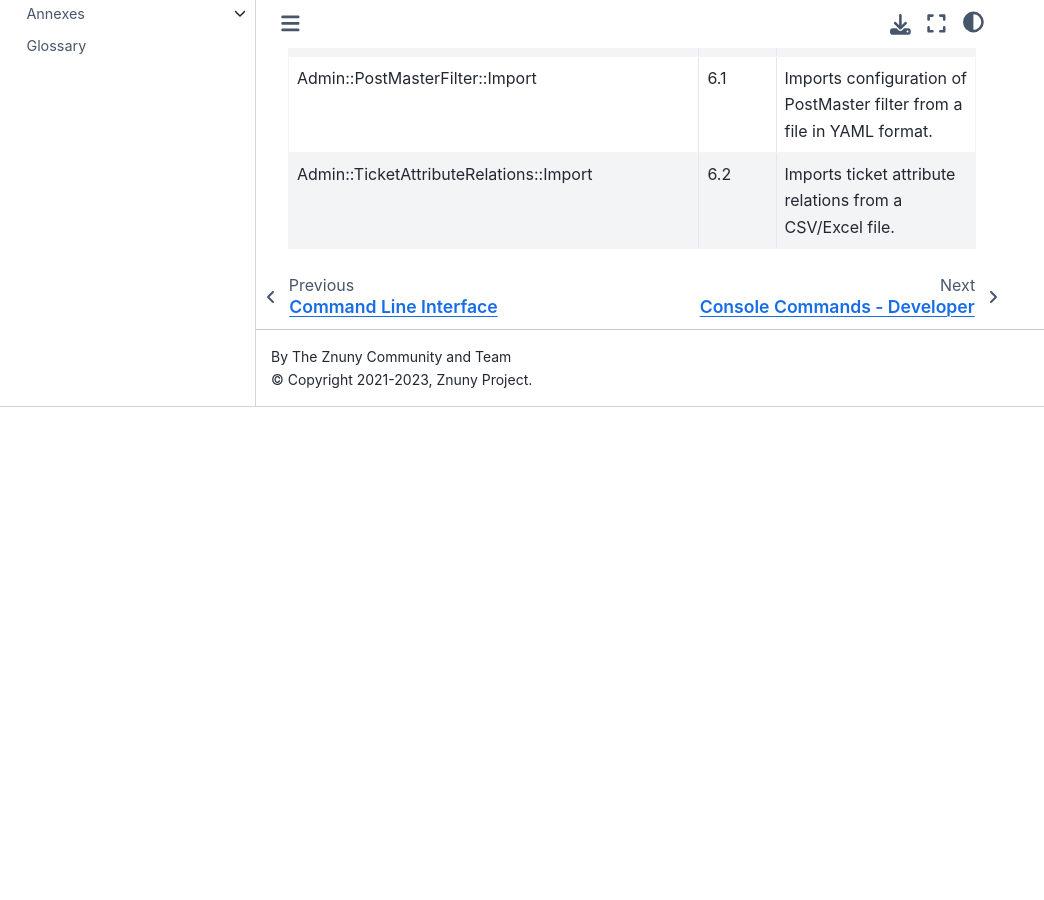
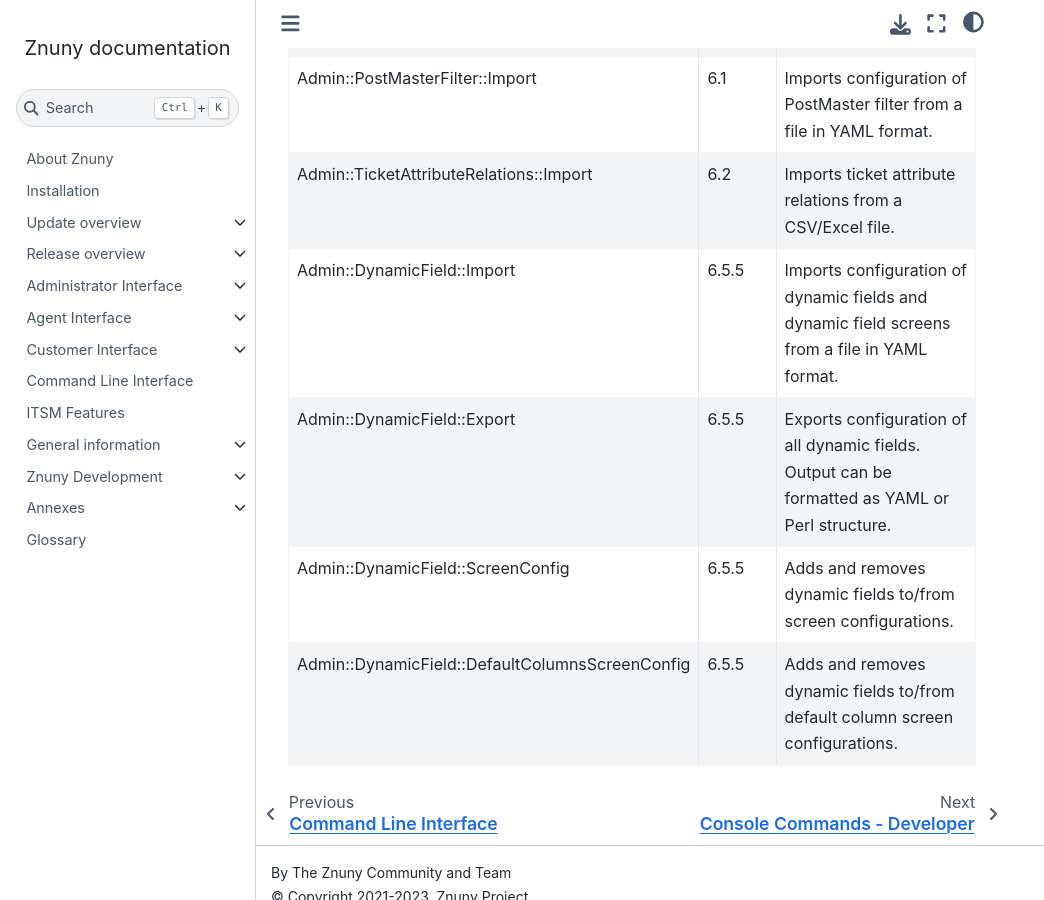
Before and after one commit to znuny/manual, a Sphinx documentation site: the page built from source/console/admin.rst, in a window 1280 px wide and 900 px high, scrolled down 805 px. Shown: the whole window, without its empty margins (0-1044 px from the left). Built offline with Sphinx 7.4.7 and the Sphinx Book theme 1.1.4, drawn with Linux system fonts in a browser that asks for light colours; before the commit the page ends 1212 px from its top, so only the background shows below that.

```diff
--- a/source/console/admin.rst
+++ b/source/console/admin.rst
@@ -30,6 +30,18 @@ Console Commands - Admin
    * - Admin::TicketAttributeRelations::Import
      - 6.2
      - Imports ticket attribute relations from a CSV/Excel file.
+   * - Admin::DynamicField::Import
+     - 6.5.5
+     - Imports configuration of dynamic fields and dynamic field screens from a file in YAML format.
+   * - Admin::DynamicField::Export
+     - 6.5.5
+     - Exports configuration of all dynamic fields. Output can be formatted as YAML or Perl structure.
+   * - Admin::DynamicField::ScreenConfig
+     - 6.5.5
+     - Adds and removes dynamic fields to/from screen configurations.
+   * - Admin::DynamicField::DefaultColumnsScreenConfig
+     - 6.5.5
+     - Adds and removes dynamic fields to/from default column screen configurations.
 
 
 ..
```
Also changed, not shown: source/admin/processmanagement/transitionactions/ticketarticlecreate/index.rst (+27 -19 lines).
